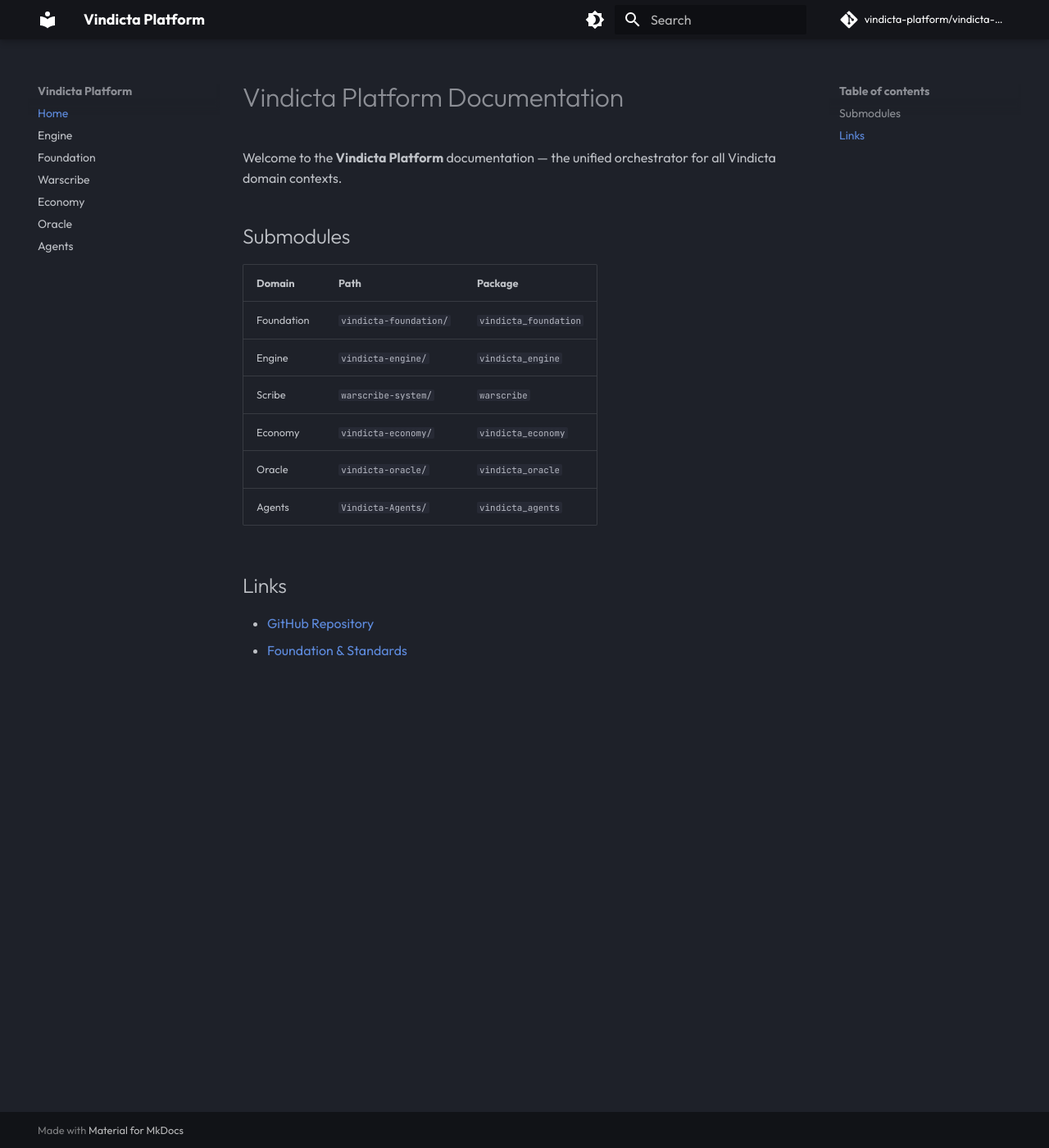
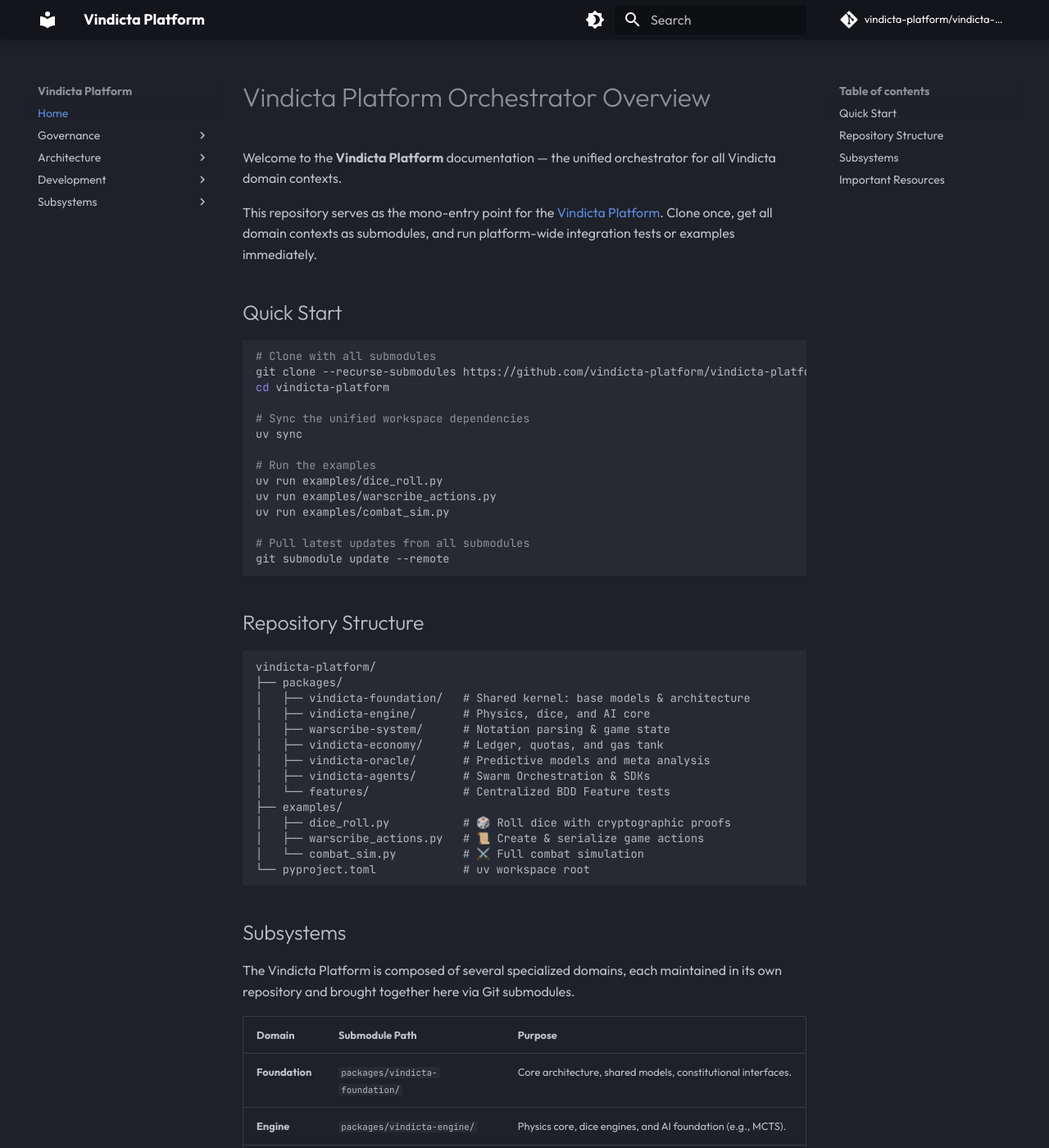
Before and after one commit to vindicta-platform/vindicta-platform, an MkDocs documentation site: the page built from docs/index.md, in a window 1280 px wide and 1400 px high. Shown: the whole window at 82% size. Built offline with MkDocs 1.6.1 and Material for MkDocs 9.7.7, drawn with Linux system fonts in a browser that asks for light colours; comment, search, counter and statistics services are not loaded; some of the changed text lies outside the part shown.

Commit message:
# Title: Platform Documentation Architecture and Cleanup
## Description
This PR formally implements the documentation architecture for the Vindicta Platform Orchestrator, establishing its role as the root integration layer.

### Core Changes:
1. **Documentation Architecture Allocation**
    - Configured MkDocs using the Material theme for the root repository.
    - Added the core `docs/constitution.md` reflecting the Tier 1 **Zero-Order Axioms**.
    - Sketched the root `c4-model.md` architecture blueprint.
    - Integrated `pyadr` and adopted the [MADR](https://adr.github.io/madr/) format for all platform Architectural Decision Records (ADRs).
    - Crafted Development Guidelines for centralized BDD Feature testing and Git Submodule + `uv` workspace workflows.
    - Expanded `docs/index.md` linking out to the sub-domain packages.
2. **Repository Hygiene**
    - Cleaned up dangling agent environment folders created by the global `.agents` installation.
    - Placed appropriate ignore constraints inside `.gitignore`.
    - Removed stale deployment/process scripts (`create_prs.ps1`).

## Verification
- Validated via `uv run mkdocs build --strict`. Documentation builds identically and generates the `site` artifacts correctly without warnings or dead links.

````diff
--- a/docs/index.md
+++ b/docs/index.md
@@ -1,20 +1,61 @@
-# Vindicta Platform Documentation
+# Vindicta Platform Orchestrator Overview
 
 Welcome to the **Vindicta Platform** documentation — the unified orchestrator for all Vindicta domain contexts.
 
-<!-- TODO: Review and refine this. Ensure submodules are setup correct and complete.  -->
-## Submodules
+This repository serves as the mono-entry point for the [Vindicta Platform](https://github.com/vindicta-platform). Clone once, get all domain contexts as submodules, and run platform-wide integration tests or examples immediately.
 
-| Domain | Path | Package |
+## Quick Start
+
+```bash
+# Clone with all submodules
+git clone --recurse-submodules https://github.com/vindicta-platform/vindicta-platform.git
+cd vindicta-platform
+
+# Sync the unified workspace dependencies
+uv sync
+
+# Run the examples
+uv run examples/dice_roll.py
+uv run examples/warscribe_actions.py
+uv run examples/combat_sim.py
+
+# Pull latest updates from all submodules
+git submodule update --remote
+```
+
+## Repository Structure
+
+```text
+vindicta-platform/
+├── packages/
+│   ├── vindicta-foundation/   # Shared kernel: base models & architecture
+│   ├── vindicta-engine/       # Physics, dice, and AI core
+│   ├── warscribe-system/      # Notation parsing & game state
+│   ├── vindicta-economy/      # Ledger, quotas, and gas tank
+│   ├── vindicta-oracle/       # Predictive models and meta analysis
+│   ├── vindicta-agents/       # Swarm Orchestration & SDKs
+│   └── features/              # Centralized BDD Feature tests
+├── examples/
+│   ├── dice_roll.py           # 🎲 Roll dice with cryptographic proofs
+│   ├── warscribe_actions.py   # 📜 Create & serialize game actions
+│   └── combat_sim.py          # ⚔️ Full combat simulation
+└── pyproject.toml             # uv workspace root
+```
+
+## Subsystems
+
+The Vindicta Platform is composed of several specialized domains, each maintained in its own repository and brought together here via Git submodules.
+
+| Domain | Submodule Path | Purpose |
 | :--- | :--- | :--- |
-| Foundation | `vindicta-foundation/` | `vindicta_foundation` |
-| Engine | `vindicta-engine/` | `vindicta_engine` |
-| Scribe | `warscribe-system/` | `warscribe` |
-| Economy | `vindicta-economy/` | `vindicta_economy` |
-| Oracle | `vindicta-oracle/` | `vindicta_oracle` |
-| Agents | `Vindicta-Agents/` | `vindicta_agents` |
+| **Foundation** | `packages/vindicta-foundation/` | Core architecture, shared models, constitutional interfaces. |
+| **Engine** | `packages/vindicta-engine/` | Physics core, dice engines, and AI foundation (e.g., MCTS). |
+| **Scribe** | `packages/warscribe-system/` | Notation parsing and turn-based game state management. |
+| **Economy** | `packages/vindicta-economy/` | Managed ledgers, resource quotas, and transaction "gas" tank. |
+| **Oracle** | `packages/vindicta-oracle/` | Predictive models, analysis tools, and LLM integrations. |
+| **Agents** | `packages/vindicta-agents/` | Orchestration SDKs for autonomous agent swarms. |
 
-## Links
+## Important Resources
 
-- [GitHub Repository](https://github.com/vindicta-platform/vindicta-platform)
-- [Foundation & Standards](https://github.com/vindicta-platform/vindicta-foundation)
+- **GitHub Repository**: [vindicta-platform](https://github.com/vindicta-platform/vindicta-platform)
+- **Foundation & Standards**: [vindicta-foundation](https://github.com/vindicta-platform/vindicta-foundation)
--- a/mkdocs.yml
+++ b/mkdocs.yml
@@ -27,12 +27,24 @@
 
 nav:
   - Home: index.md
-  - Engine: https://vindicta-platform.github.io/vindicta-engine/
-  - Foundation: https://vindicta-platform.github.io/vindicta-foundation/
-  - Warscribe: https://vindicta-platform.github.io/warscribe-system/
-  - Economy: https://vindicta-platform.github.io/vindicta-economy/
-  - Oracle: https://vindicta-platform.github.io/vindicta-oracle/
-  - Agents: https://vindicta-platform.github.io/vindicta-agents/
+  - Governance:
+      - Constitution: constitution.md
+  - Architecture:
+      - C4 Model: architecture/c4-model.md
+      - Decision Records:
+          - Index: architecture/adr/index.md
+          - "0000: Record architecture decisions": architecture/adr/0000-record-architecture-decisions.md
+          - "0001: Use Markdown Architectural Decision Records": architecture/adr/0001-use-markdown-architectural-decision-records.md
+  - Development:
+      - Submodule Management: development/submodules.md
+      - BDD Features: development/bdd-features.md
+  - Subsystems:
+    - Engine: https://vindicta-platform.github.io/vindicta-engine/
+    - Foundation: https://vindicta-platform.github.io/vindicta-foundation/
+    - Warscribe: https://vindicta-platform.github.io/warscribe-system/
+    - Economy: https://vindicta-platform.github.io/vindicta-economy/
+    - Oracle: https://vindicta-platform.github.io/vindicta-oracle/
+    - Agents: https://vindicta-platform.github.io/vindicta-agents/
 markdown_extensions:
   - admonition
   - codehilite
--- a/pyproject.toml
+++ b/pyproject.toml
@@ -10,6 +10,7 @@
     "vindicta-oracle",
     "vindicta-agents",
     "warscribe-system",
+    "mkdocs-material>=9.7.3",
 ]
 
 [tool.uv]
````
Also changed, not shown: PR_BODY.md (deleted, +0 -14 lines), docs/architecture/adr/0000-record-architecture-decisions.md (added, +16 -0 lines), docs/architecture/adr/0001-use-markdown-architectural-decision-records.md (added, +44 -0 lines), docs/architecture/adr/index.md (added, +14 -0 lines), docs/architecture/adr/template.md (added, +72 -0 lines), docs/architecture/c4-model.md (added, +16 -0 lines), docs/constitution.md (added, +20 -0 lines), docs/development/bdd-features.md (added, +27 -0 lines), docs/development/submodules.md (added, +55 -0 lines), 2 other files.
